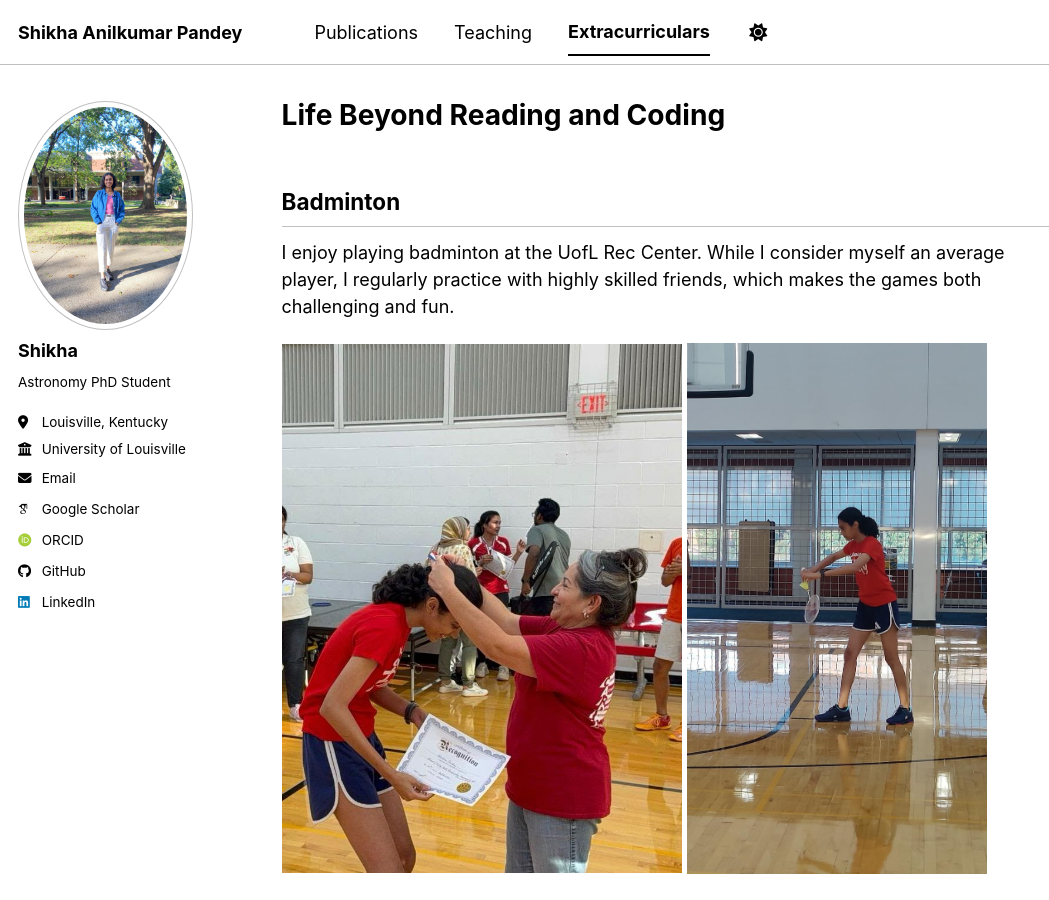
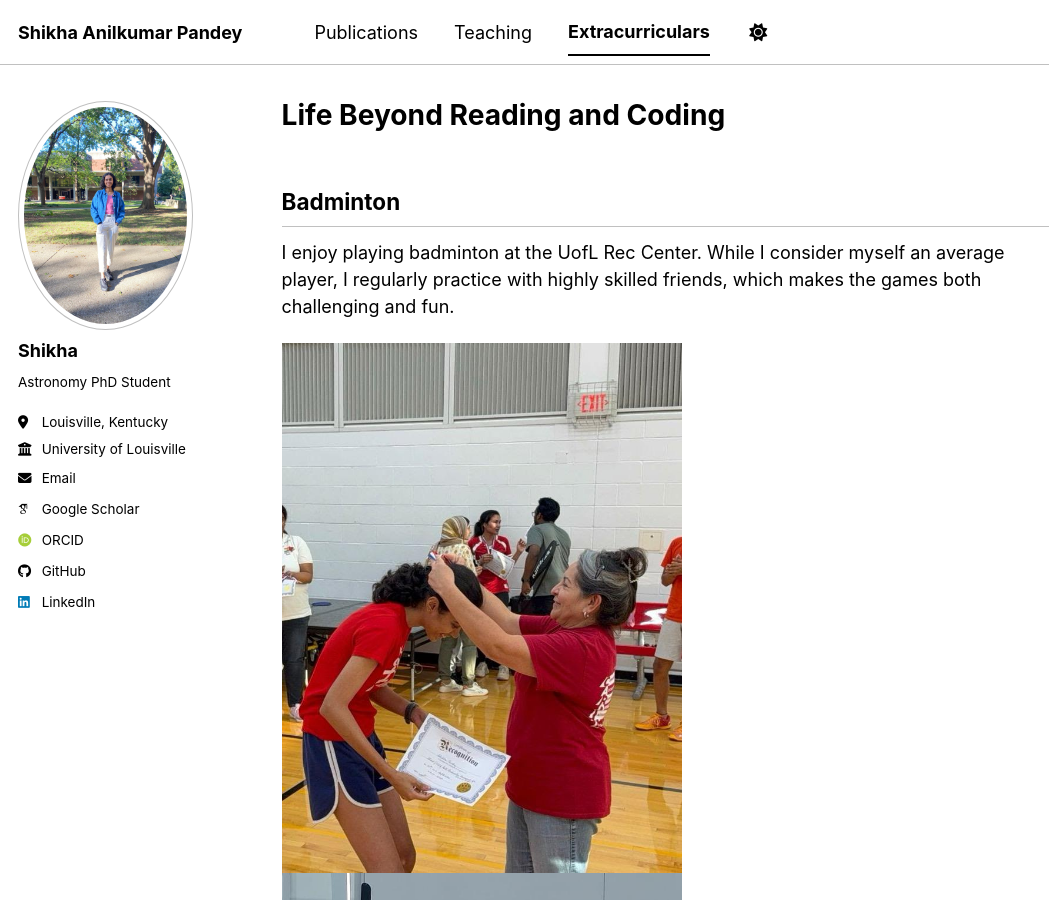
Before and after one commit to pshikha/pshikha.github.io, a Jekyll site: the page built from _pages/markdown.md, in a window 1280 px wide and 900 px high. Shown: the whole window, without its empty margins (0-1049 px from the left). Built offline with Jekyll 4.4.1, drawn with Linux system fonts in a browser that asks for light colours; some web fonts are replaced; a script bundle is joined from its source files by our own code; library files that are not in the unit come from our copies.

Commit message:
Update markdown.md

```diff
--- a/_pages/markdown.md
+++ b/_pages/markdown.md
@@ -15,7 +15,7 @@
 
 <div>
 <img src="/images/bad1.jpeg" width="400" height="500"/>
-<img src="/images/bad2.jpeg" width="300" height="500"/>
+<img src="/images/bad2.jpeg" width="400" height="500"/>
 </div>
 
 
```
